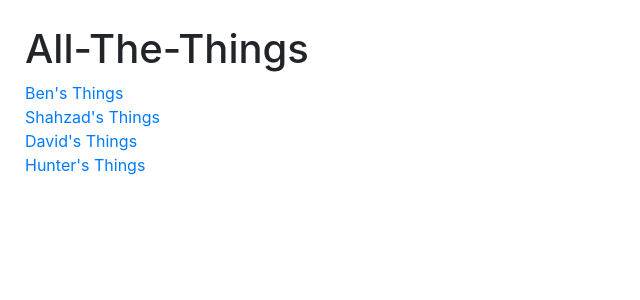
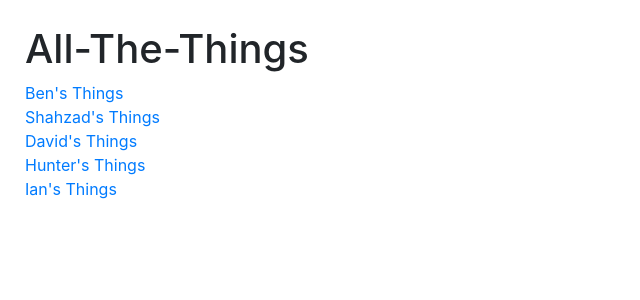
Before and after one commit to teradaian/all-the-things, a React (Create React App) app: page / in a window 1280 px wide. Shown: the top 300 px of the page, without its empty margins (0-640 px from the left). Built offline with nearby package versions, Linux system fonts and the light colour scheme.

Commit message:
add navlink

```diff
--- a/src/pages/Landing/Landing.jsx
+++ b/src/pages/Landing/Landing.jsx
@@ -9,6 +9,7 @@ const Landing = () => {
       <Link to="/the-functional-things">Shahzad's Things</Link><br/>
       <Link to="/the-well-styled-things">David's Things</Link><br/>
       <Link to="/the-silly-things">Hunter's Things</Link><br/>
+      <Link to="/the-energy-things">Ian's Things</Link><br/>
     </>
   )
 }
```
